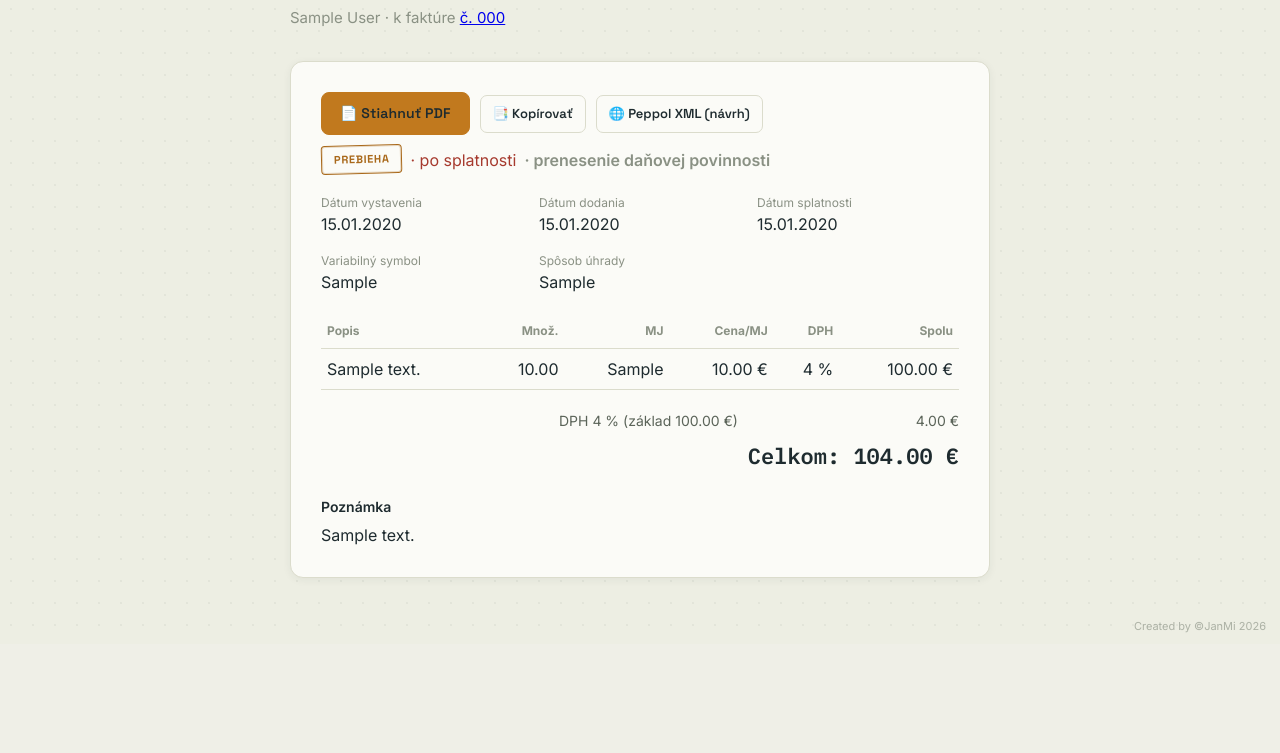
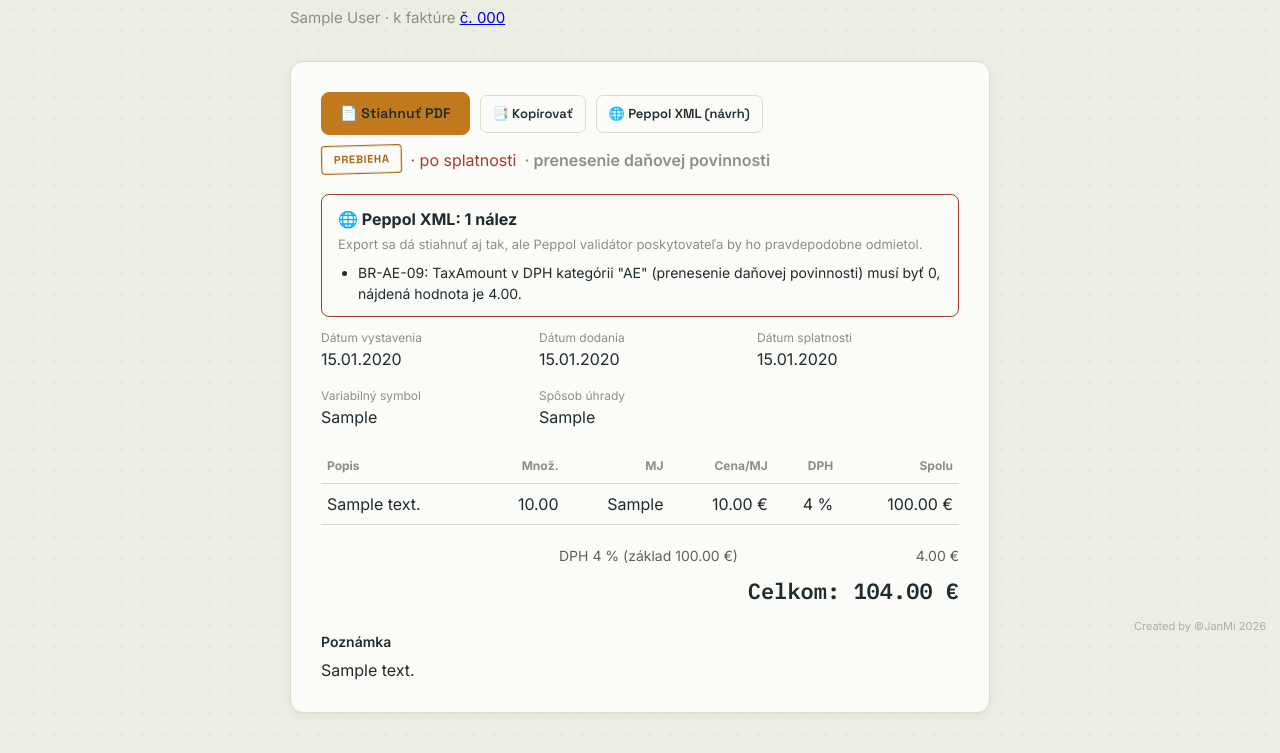
Before and after one commit to janmiscik/digitalny-zosit, a FastAPI app: page /invoices/1 in a window 1280 px wide. Shown: the part 156-909 px from the top of the page. Before the commit the page ends 789 px from the top, so only its background shows below. Run offline with FastAPI, Linux system fonts and the light colour scheme; the visitor is signed in with stand-in values (Sample User, id 1); tables that the repository leaves empty hold one stand-in row (values such as "Sample post"); data that the repository does not hold is empty; parts of the project's set-up code (start-up, migrations or seed data) failed here and were passed over.

Commit message:
Peppol: nálezy validácie zobrazené na detaile faktúry

```diff
--- a/templates/invoice_detail.html
+++ b/templates/invoice_detail.html
@@ -294,6 +294,32 @@
             </div>
 
 
+            {% if peppol_issues %}
+
+                <div
+                    class="peppol-issues"
+                    style="margin: 12px 0; padding: 12px 16px; border: 1px solid var(--danger); border-radius: 8px;"
+                >
+
+                    <strong>🌐 Peppol XML: {{ peppol_issues | length }} {{ "nález" if peppol_issues | length == 1 else "nálezy" if peppol_issues | length < 5 else "nálezov" }}</strong>
+
+                    <p style="font-size: 13px; color: var(--text-muted); margin: 4px 0 8px;">
+                        Export sa dá stiahnuť aj tak, ale Peppol validátor poskytovateľa by ho pravdepodobne odmietol.
+                    </p>
+
+                    <ul style="margin: 0; padding-left: 20px; font-size: 14px;">
+
+                        {% for issue in peppol_issues %}
+                            <li>{{ issue }}</li>
+                        {% endfor %}
+
+                    </ul>
+
+                </div>
+
+            {% endif %}
+
+
             <div class="invoice-meta-grid">
 
                 <div>
```
Also changed, not shown: routers/invoices.py (+21 -1 lines), tests/test_invoices.py (+38 -0 lines).
